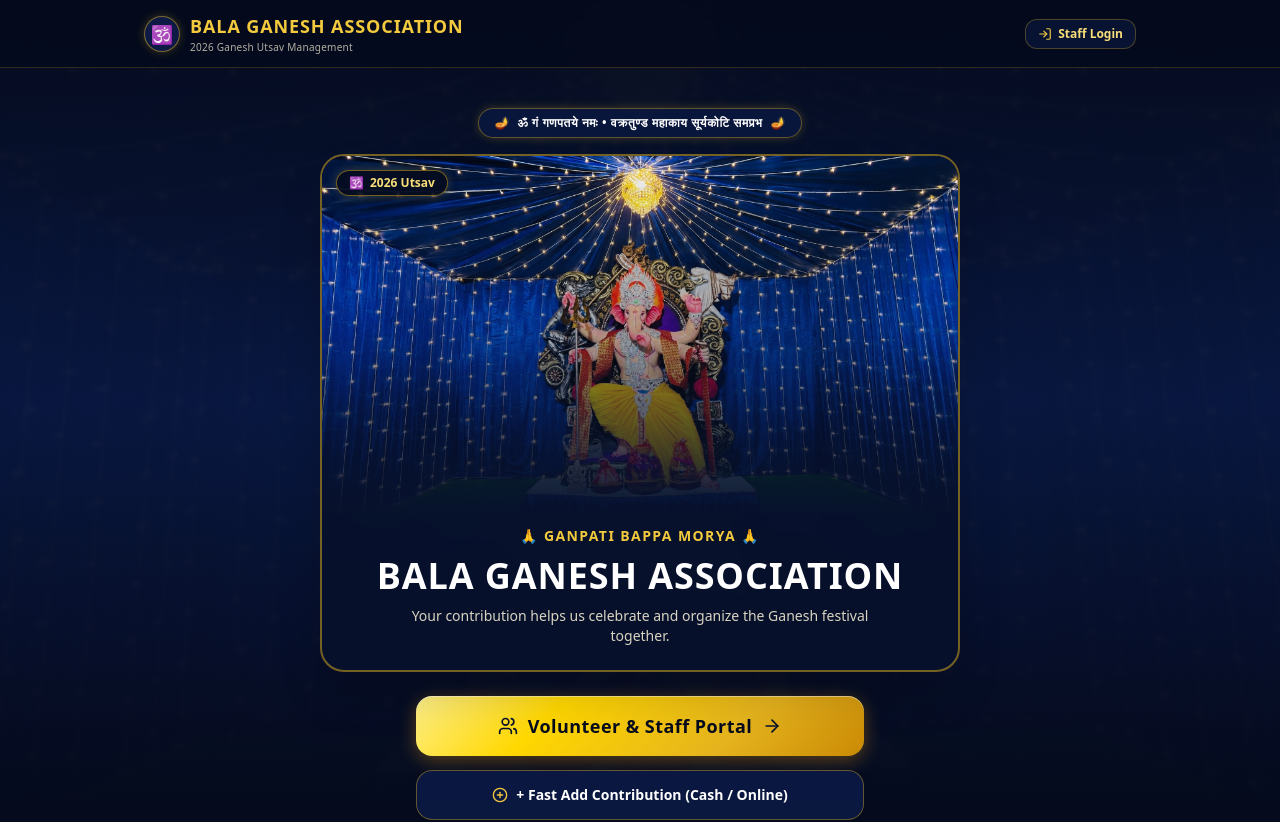
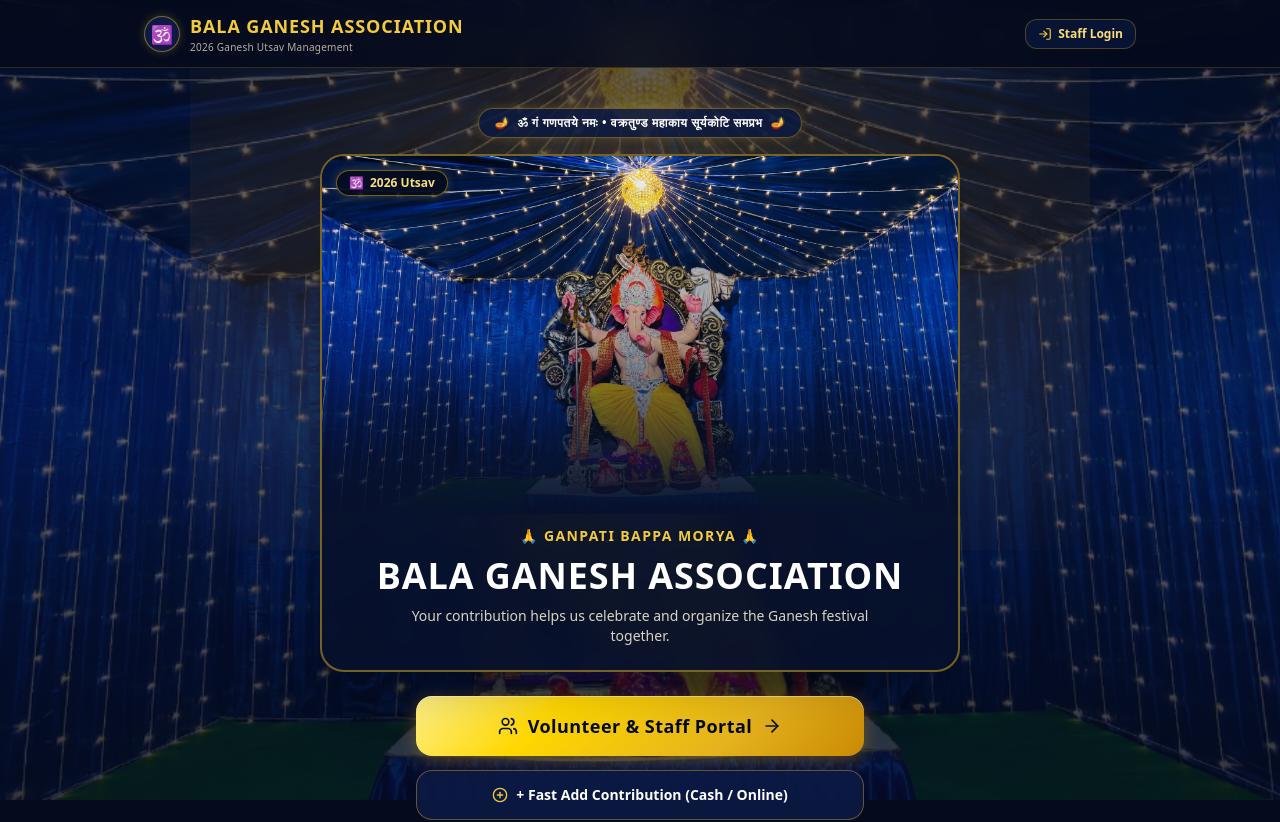
Before and after one commit to sjashwanthreddy948/balaganesh, a Next.js app: page / in a window 1280 px wide. Shown: the top 822 px of the page. Built offline with nearby package versions, Linux system fonts and the light colour scheme; no server answers.

Commit message:
feat: set 50% transparency on pandal background and certificate canvas wash

```diff
--- a/src/app/layout.tsx
+++ b/src/app/layout.tsx
@@ -5,9 +5,9 @@ import { FESTIVAL_CONFIG } from '@/config/festival.config';
 
 export const metadata: Metadata = {
   metadataBase: new URL('https://balaganesh.org'),
-  title: `${FESTIVAL_CONFIG.associationName} | Ganesh Festival Chanda`,
+  title: `${FESTIVAL_CONFIG.associationName} | Ganesh Festival 2026`,
   description: `Official Chanda contribution & appreciation certificate platform for ${FESTIVAL_CONFIG.associationName}.`,
-  keywords: ['Bala Ganesh Association', 'Ganesh Chaturthi', 'Chanda', 'Festival Contribution', 'Ganesh Pandal', 'Certificate of Appreciation'],
+  keywords: ['Bala Ganesh Association', 'Ganesh Chaturthi', 'Chanda', 'Festival Contribution', 'Ganesh Pandal', 'Certificate of Appreciation', 'Expense Tracker'],
   authors: [{ name: FESTIVAL_CONFIG.associationName }],
   openGraph: {
     title: `${FESTIVAL_CONFIG.associationName} | Ganesh Festival 2026`,
@@ -46,20 +46,20 @@ export default function RootLayout({
   return (
     <html lang="en" className="dark">
       <body className="min-h-screen flex flex-col bg-[#050b1d] text-white selection:bg-devotional-gold-500 selection:text-devotional-blue-950 antialiased relative">
-        {/* Ambient Fullscreen Background Layer with Authentic Landscape Pandal Image */}
+        {/* Fullscreen Background Layer with 50% Transparency */}
         <div className="fixed inset-0 pointer-events-none z-[-1] overflow-hidden">
           <Image
             src="/images/ganesh-landscape-pandal.jpg"
             alt="Bala Ganesh Pandal Background"
             fill
             priority
-            className="object-cover object-center opacity-20 filter blur-[1.5px] transform scale-105"
+            className="object-cover object-center opacity-50 transform scale-100"
           />
-          {/* Rich Royal Blue Velvet Gradient Vignette Overlay */}
-          <div className="absolute inset-0 bg-gradient-to-b from-[#050b1d]/90 via-[#0a1842]/85 to-[#050b1d]/95" />
+          {/* Subtle 50% Translucent Royal Blue Tint & Vignette */}
+          <div className="absolute inset-0 bg-gradient-to-b from-[#050b1d]/40 via-[#071338]/30 to-[#050b1d]/60" />
 
-          {/* Radial Warm Golden Light from Pandal Chandelier */}
-          <div className="absolute top-0 left-1/2 -translate-x-1/2 w-[900px] h-[500px] bg-gradient-radial from-amber-400/12 via-amber-500/5 to-transparent pointer-events-none" />
+          {/* Warm Golden Glow radiating from the Top Chandelier */}
+          <div className="absolute top-0 left-1/2 -translate-x-1/2 w-[900px] h-[550px] bg-gradient-radial from-amber-400/25 via-amber-500/10 to-transparent pointer-events-none" />
         </div>
 
         {children}
--- a/src/components/LandscapeCertificate.tsx
+++ b/src/components/LandscapeCertificate.tsx
@@ -43,15 +43,15 @@ export default function LandscapeCertificate({ data, onImageReady }: LandscapeCe
     bgImage.crossOrigin = 'anonymous';
 
     const renderLayers = (imgLoaded: boolean) => {
-      // 1. Draw Authentic Pandal Background
+      // 1. Draw Authentic Pandal Background with 50% transparency wash
       if (imgLoaded) {
         ctx.drawImage(bgImage, 0, 0, width, height);
 
-        // Dark Royal Blue Velvet Wash Overlay for text readability
+        // 50% Translucent Royal Blue Wash Overlay
         const washGradient = ctx.createLinearGradient(0, 0, 0, height);
-        washGradient.addColorStop(0, 'rgba(5, 11, 29, 0.84)');
-        washGradient.addColorStop(0.5, 'rgba(7, 18, 48, 0.78)');
-        washGradient.addColorStop(1, 'rgba(4, 9, 24, 0.88)');
+        washGradient.addColorStop(0, 'rgba(5, 11, 29, 0.50)');
+        washGradient.addColorStop(0.5, 'rgba(7, 18, 48, 0.48)');
+        washGradient.addColorStop(1, 'rgba(4, 9, 24, 0.55)');
         ctx.fillStyle = washGradient;
         ctx.fillRect(0, 0, width, height);
       } else {
```
Also changed, not shown: public/images/user-bg.png (added).
